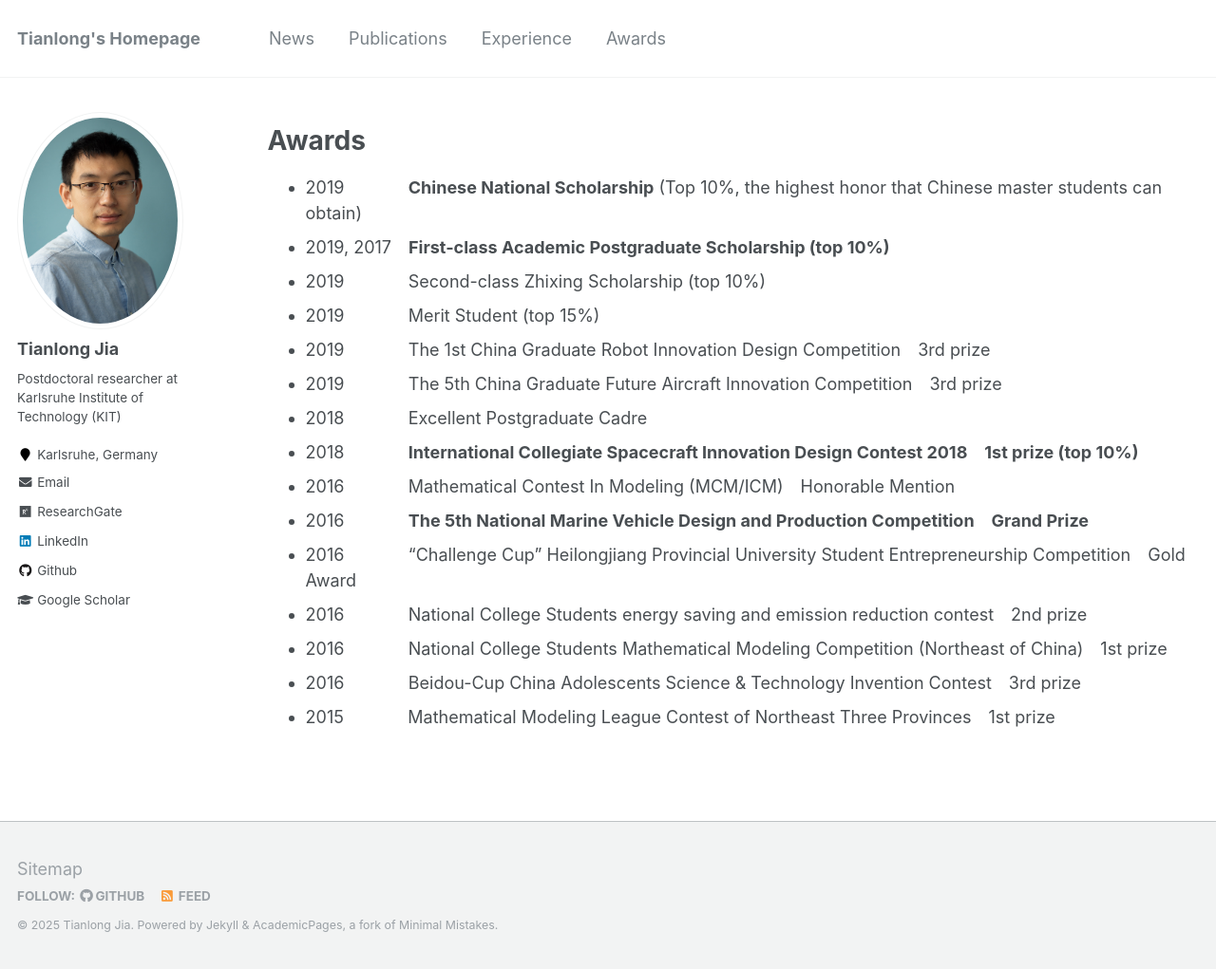
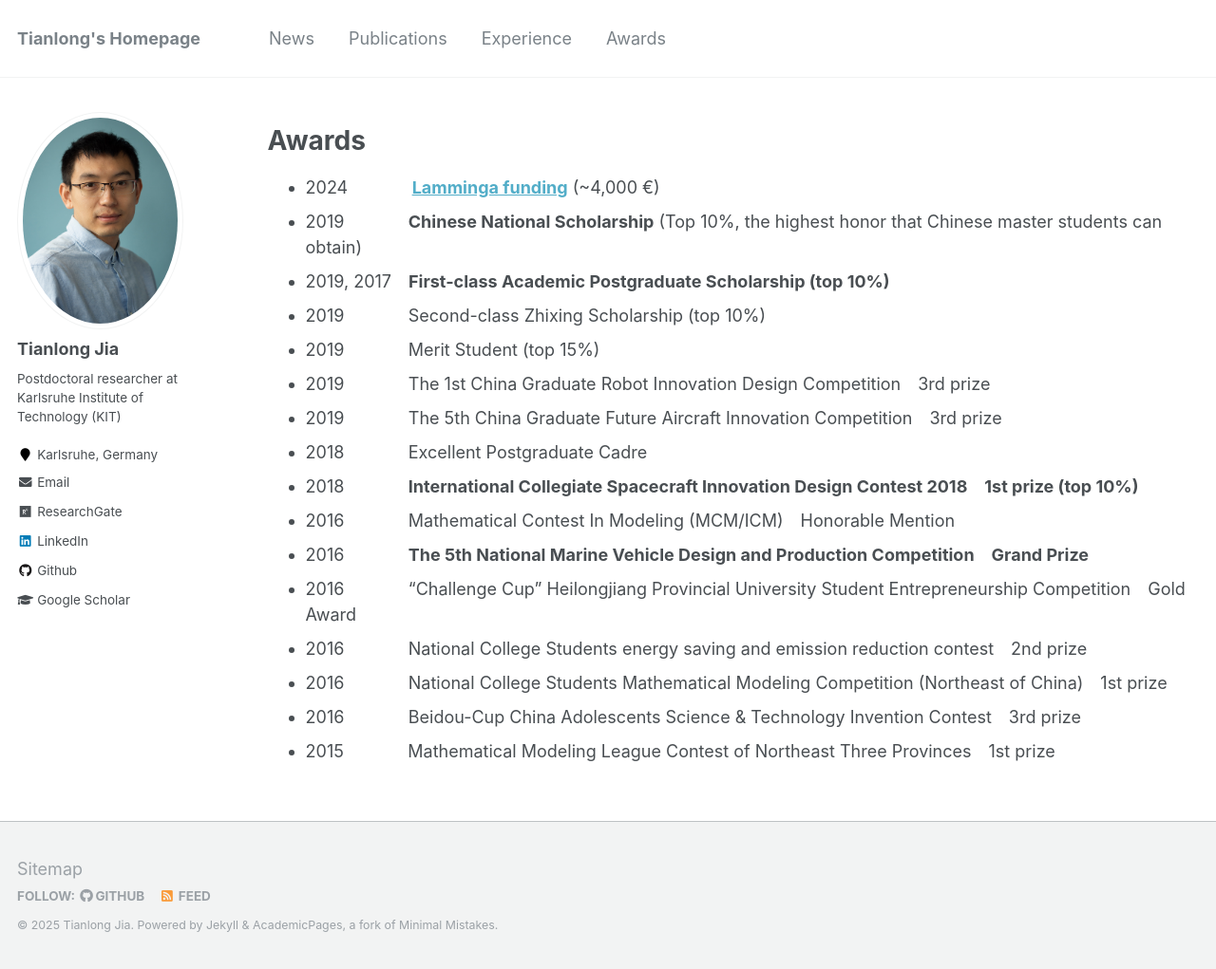
Before and after one commit to TianlongJia/TianlongJia.github.io, a Jekyll site: the page built from _pages/Awards.md, in a window 1280 px wide and 1021 px high. Shown: the whole window at 95% size. Built offline with Jekyll 4.4.1, drawn with Linux system fonts in a browser that asks for light colours.

Commit message:
update fund

```diff
--- a/_pages/Awards.md
+++ b/_pages/Awards.md
@@ -7,6 +7,7 @@ author_profile: true
 ---
 {% include base_path %}
 # Awards
+- 2024&thinsp;&nbsp;&nbsp;&emsp;&emsp;&emsp;**[Lamminga funding](https://lammingafonds.nl/)** (~4,000 €)
 - 2019&thinsp;&nbsp;&nbsp;&emsp;&emsp;&emsp;**Chinese National Scholarship** (Top 10%, the highest honor that Chinese master students can obtain)
 - 2019, 2017&emsp;**First-class Academic Postgraduate Scholarship (top 10%)**
 - 2019&thinsp;&nbsp;&nbsp;&emsp;&emsp;&emsp;Second-class Zhixing Scholarship (top 10%)
```
